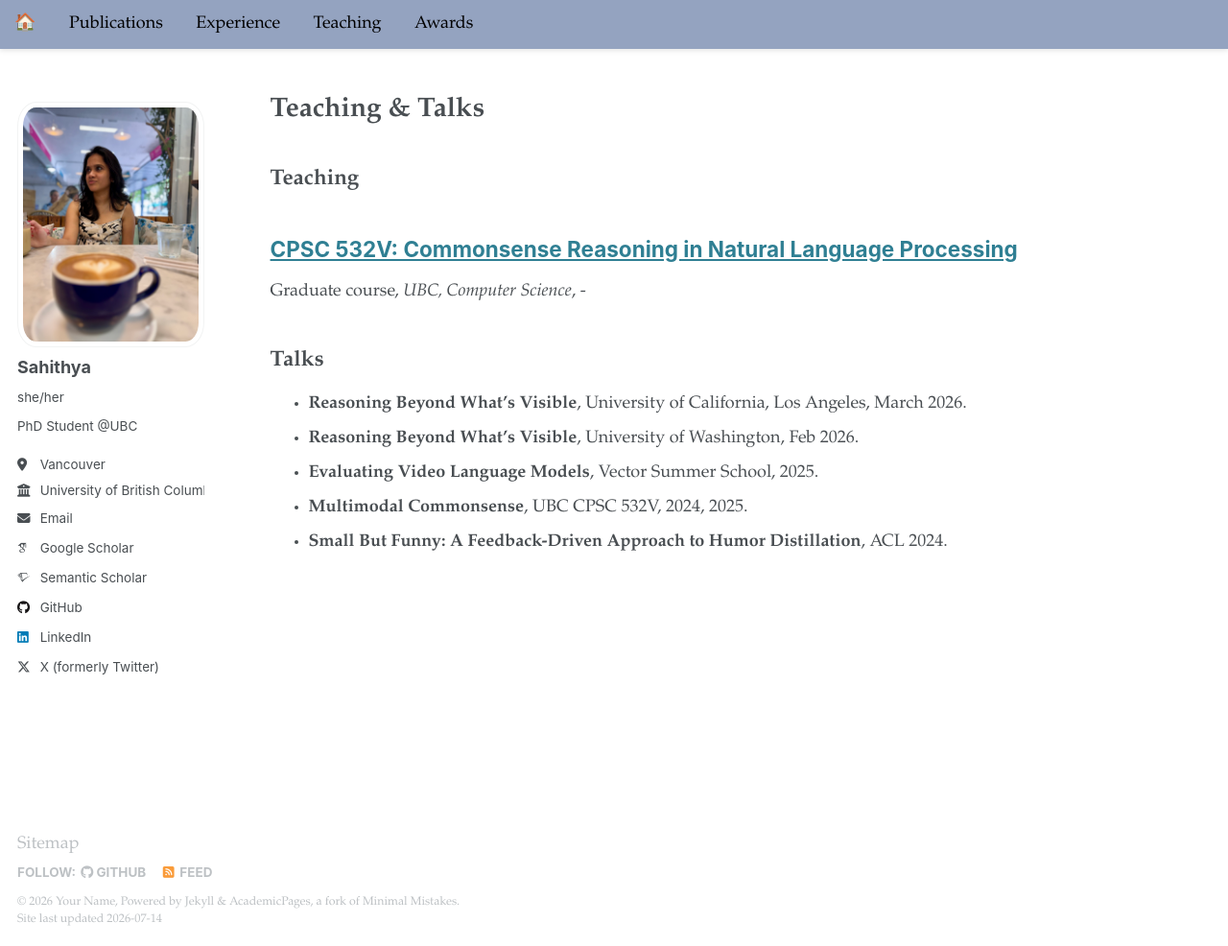
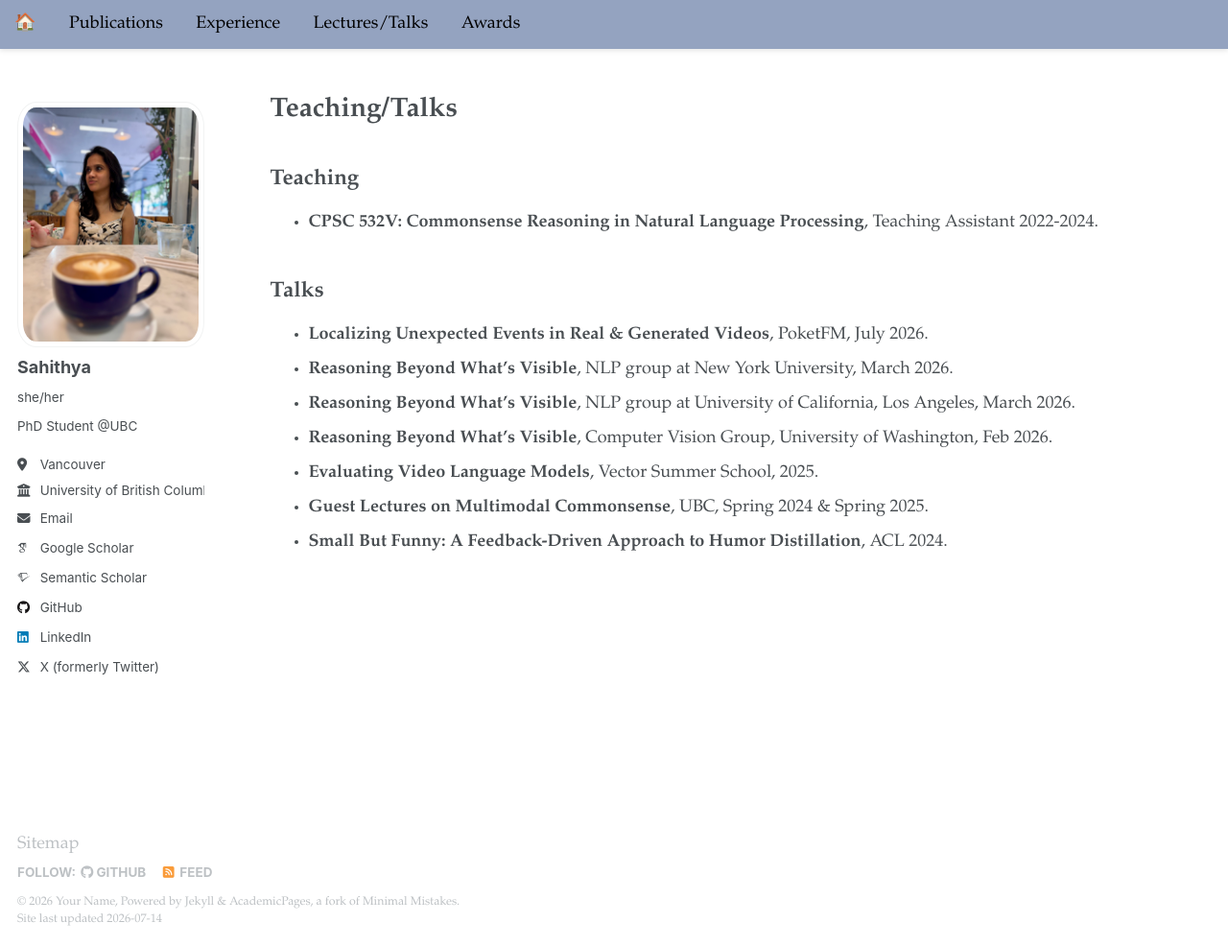
Before and after one commit to sahithyaravi/sahithyaravi.github.io, a Jekyll site: the page built from _pages/teaching.md, in a window 1280 px wide and 986 px high. Shown: the whole window at 96% size. Built offline with Jekyll 4.4.1, drawn with Linux system fonts in a browser that asks for light colours; some web fonts are replaced.

Commit message:
teaching

```diff
--- a/_data/navigation.yml
+++ b/_data/navigation.yml
@@ -14,7 +14,7 @@ main:
   - title: "Experience"
     url: /experience/
 
-  - title: "Teaching"
+  - title: "Lectures/Talks"
     url: /teaching/
 
   - title: "Awards"
--- a/_pages/teaching.md
+++ b/_pages/teaching.md
@@ -1,6 +1,6 @@
 ---
 layout: archive
-title: "Teaching & Talks"
+title: "Teaching/Talks"
 permalink: /teaching/
 author_profile: true
 ---
@@ -9,14 +9,13 @@ author_profile: true
 
 ## Teaching
 
-{% for post in site.teaching reversed %}
-  {% include archive-single.html %}
-{% endfor %}
+- **CPSC 532V: Commonsense Reasoning in Natural Language Processing**, Teaching Assistant 2022-2024.
 
 ## Talks
-
-- **Reasoning Beyond What's Visible**, University of California, Los Angeles, March 2026.
-- **Reasoning Beyond What's Visible**, University of Washington, Feb 2026.
+- **Localizing Unexpected Events in Real & Generated Videos**, PoketFM, July 2026.
+- **Reasoning Beyond What's Visible**, NLP group at New York University, March 2026.
+- **Reasoning Beyond What's Visible**, NLP group at University of California, Los Angeles, March 2026.
+- **Reasoning Beyond What's Visible**, Computer Vision Group, University of Washington, Feb 2026.
 - **Evaluating Video Language Models**, Vector Summer School, 2025.
-- **Multimodal Commonsense**, UBC CPSC 532V, 2024, 2025.
+- **Guest Lectures on Multimodal Commonsense**, UBC, Spring 2024 & Spring 2025.
 - **Small But Funny: A Feedback-Driven Approach to Humor Distillation**, ACL 2024.
```
